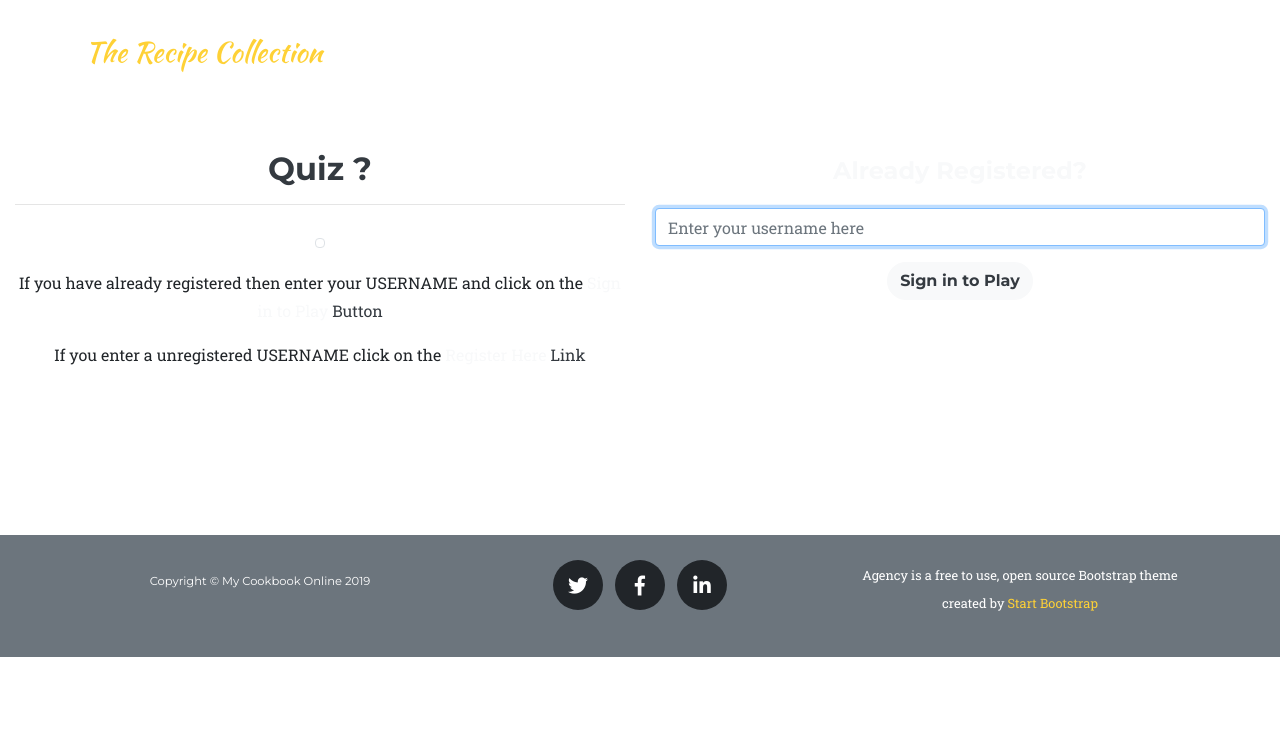
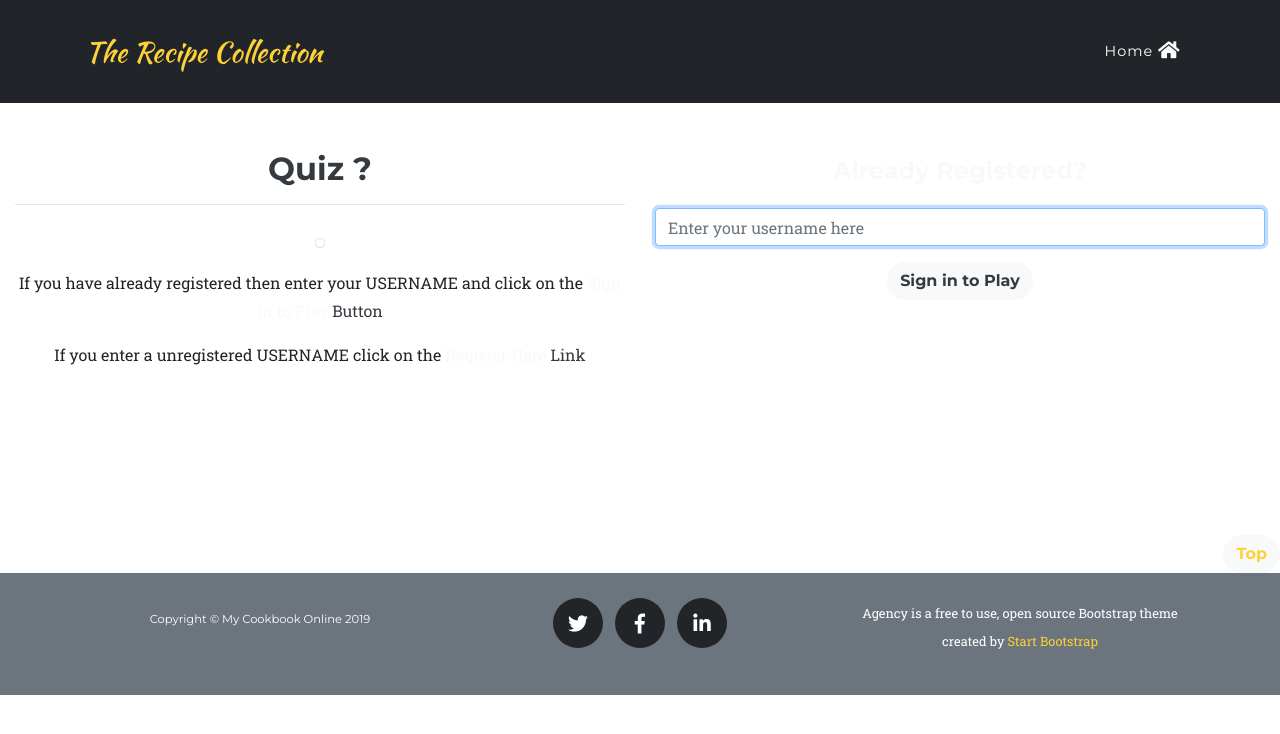
Before and after one commit to bennettpe/data-centric-dev-website, a Flask app: page /register_user in a window 1280 px wide. Shown: the top 734 px of the page. Run offline with Flask 2, Linux system fonts and the light colour scheme; some libraries are stand-ins or nearby versions; some web fonts are replaced.

Commit message:
Commit changes for Top of page button

```diff
--- a/static/css/my-creative.css
+++ b/static/css/my-creative.css
@@ -28,3 +28,7 @@
 .btn-primary:hover {
     color: black !important;
 }
+
+#mainNav {
+  background-color: #212529;
+}
--- a/templates/base.html
+++ b/templates/base.html
@@ -14,7 +14,7 @@
     <!-- NAVIGATION -->
     <nav class="navbar navbar-expand-lg navbar-dark fixed-top" id="mainNav">
       <div class="container">
-        <a class="navbar-brand js-scroll-trigger" href="{{ url_for('base') }}> <img src="./static/images/website/cooking_pot_logo.png"> The Recipe Collection </a>
+        <a class="navbar-brand js-scroll-trigger" href="#page-top"> <img src="./static/images/website/cooking_pot_logo.png"> The Recipe Collection </a>
         <button class="navbar-toggler navbar-toggler-right" type="button" data-toggle="collapse" data-target="#navbarResponsive" aria-controls="navbarResponsive" aria-expanded="false" aria-label="Toggle navigation">
           <i class="fas fa-bars"></i>
         </button>
--- a/templates/footer.html
+++ b/templates/footer.html
@@ -1,5 +1,13 @@
+<!-- PAGE TOP BUTTON -->
+    <div class="row">
+    <div class="col-12">
+      <button type="button" class= "btn btn-light" name="button" style="float: right;"> <a href="#page-top"> Top </a> </button>
+    </div>
+    </div>
+
+
+
 <!-- FOOTER -->
-
     <footer id="footer" class="bg-secondary text-center text-white">
       <div class="container">
         <div class="row">
--- a/templates/navbar_home.html
+++ b/templates/navbar_home.html
@@ -1,20 +1,19 @@
-<nav class="navbar navbar-expand-md navbar-light fixed-top" id="mainNav">
+<nav class="navbar navbar-expand-md navbar-dark fixed-top" id="mainNav">
     <div class="container">
         <a class="navbar-brand js-scroll-trigger" href="#page-top"> The Recipe Collection </a>
         <button class="navbar-toggler navbar-toggler-right"
                  type="button"
                  data-toggle="collapse"
                  data-target="#navbarResponsive"
-
                  aria-controls="navbarResponsive"
                  aria-expanded="false"
                  aria-label="Toggle navigation">
-          <span class="navbar-toggler-icon"> </span>
+          <i class="fas fa-bars"></i>
         </button>
         <div class="collapse navbar-collapse" id="navbarResponsive">
             <ul class="navbar-nav ml-auto">
                 <li class="nav-item">
-                    <a class="nav-link js-scroll-trigger" href={{ url_for( 'base' ) }}> Back To Home Page </a>
+                    <a class="nav-link js-scroll-trigger" href={{ url_for( 'base' ) }}> Home <i class="fas fa-home fa-lg"></i> </a>
                 </li>
             </ul>
         </div>
--- a/templates/script.html
+++ b/templates/script.html
@@ -2,3 +2,4 @@
 <!-- Bootstrap core JavaScript minified file (v4.2.1) --> <script src="{{ url_for('static', filename='vendor/bootstrap/js/bootstrap.bundle.min.js') }}">        </script>
 <!-- jQuery Easing minified file (v1.4.1)             --> <script src="{{ url_for('static', filename='vendor/jquery-easing/jquery.easing.min.js') }}">          </script>
 <!-- Custom scripts for this template                 --> <script src="{{ url_for('static', filename='js/agency.min.js') }}">                                   </script>
+<!-- My Custom scripts for this template              --> <script src="{{ url_for('static', filename='js/my_cookbook.js') }}">                                  </script>
```
Also changed, not shown: static/js/my_cookbook.js (added).
